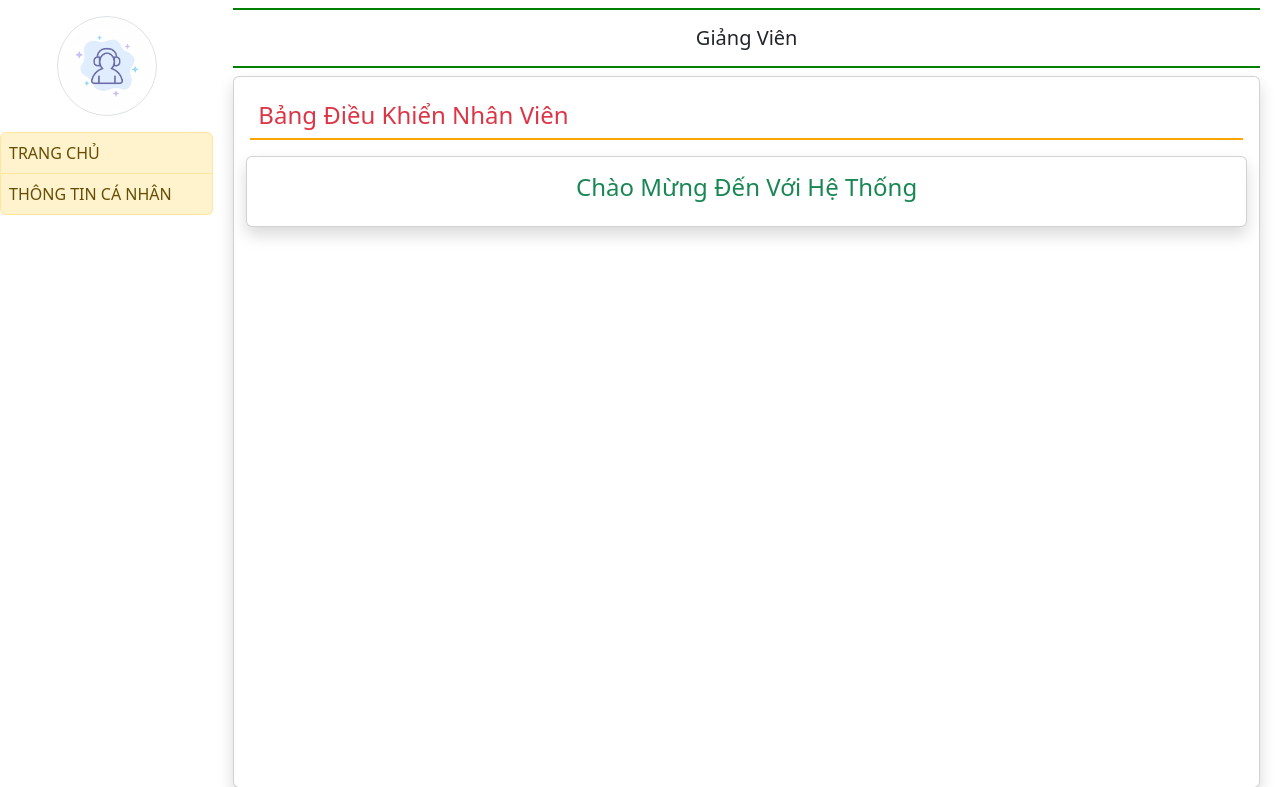
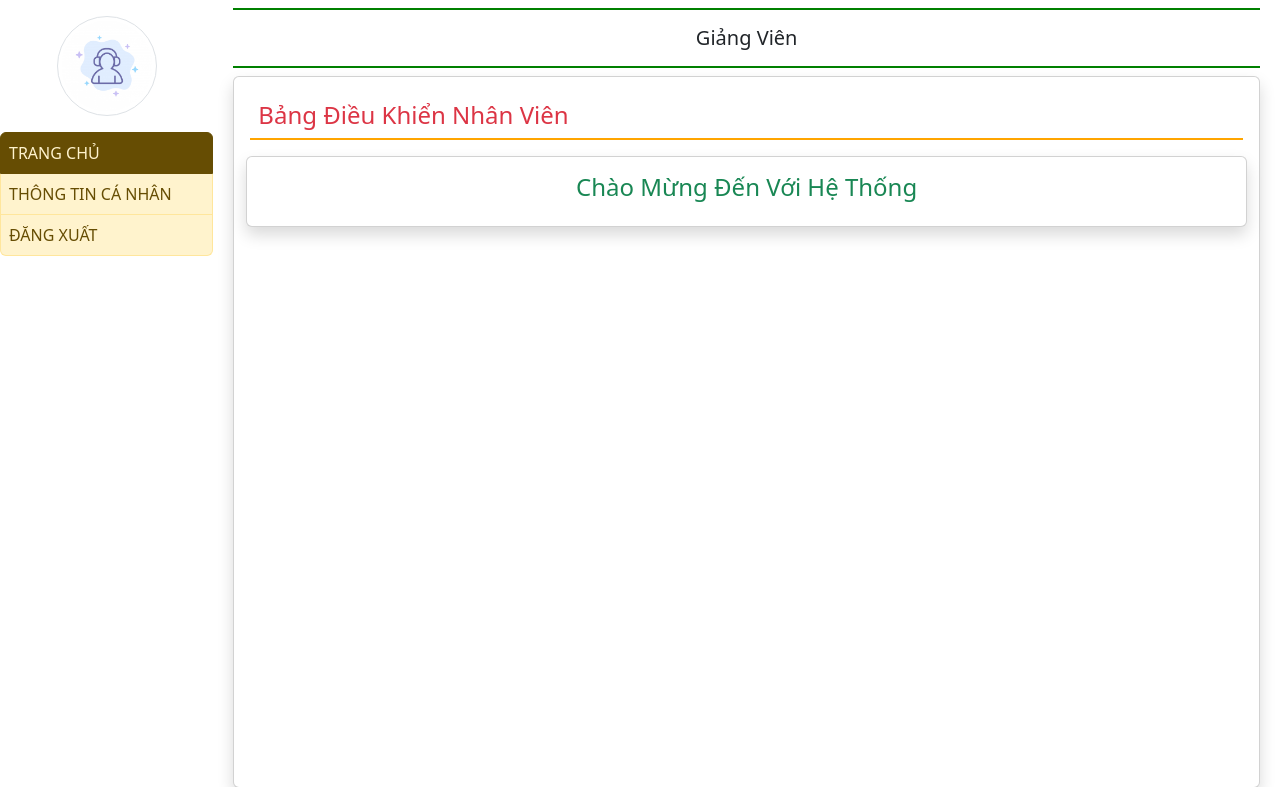
Before and after one commit to iuhttthuong/26_Uni-Salaries-Management, a Django app: page /giangvien_home/ in a window 1280 px wide. Shown: the top 787 px of the page. Run offline with Django 5.2, Linux system fonts and the light colour scheme.

Commit message:
add logout

```diff
--- a/finalproject/quanlyluong/templates/login/emp_base.html
+++ b/finalproject/quanlyluong/templates/login/emp_base.html
@@ -27,9 +27,7 @@
                 <a href="{% url 'emp_home'  %}" class="list-group-item list-group-item-warning list-group-item-action {% if request.resolver_match.url_name == 'emp_home' %}active{% endif %}">TRANG CHỦ</a>
                 <a href="{% url 'profile' %}" class="list-group-item list-group-item-warning list-group-item-action {% if request.resolver_match.url_name == 'profile' %}active{% endif %}">THÔNG TIN CÁ NHÂN</a>
                 <a href="{% url 'search' %}" class="list-group-item list-group-item-warning list-group-item-action {% if request.resolver_match.url_name == 'search' %}active{% endif %}">TÌM KIẾM GIẢNG VIÊN</a>
-                {% comment %} <a href="{% url 'search' %}" class="list-group-item list-group-item-warning list-group-item-action {% if request.resolver_match.url_name == 'view' %}active{% endif %}">XEM THÔNG TIN GIẢNG VIÊN</a>
-                <a href="{% url 'search' %}" class="list-group-item list-group-item-warning list-group-item-action {% if request.resolver_match.url_name == 'update_salary' %}active{% endif %}">CẬP NHẬT HỆ SỐ LƯƠNG</a>
-                <a href="{% url 'search' %}" class="list-group-item list-group-item-warning list-group-item-action">IN PHIẾU LƯƠNG</a> {% endcomment %}
+                <a href="{% url 'quanlyluong' %}" class="list-group-item list-group-item-warning list-group-item-action {% if request.resolver_match.url_name == 'logout_ketoan' %}active{% endif %} ">ĐĂNG XUẤT</a>
             </div>
         </div>
         <div class="col-sm-10">
--- a/finalproject/quanlyluong/templates/login/giangvien_base.html
+++ b/finalproject/quanlyluong/templates/login/giangvien_base.html
@@ -24,12 +24,10 @@
         <div class="col-sm-2 p-0">
             <center><img src="{% static 'app/images/icon.png' %}" width="100" height="100" class="img-thumbnail rounded-circle my-3"></center>
             <div class="list-group">
-                <a href="{% url 'giangvien_home'  %}" class="list-group-item list-group-item-warning list-group-item-action {% if request.resolver_match.url_name == 'emp_home' %}active{% endif %}">TRANG CHỦ</a>
-                <a href="{% url 'giangvien_profile' %}" class="list-group-item list-group-item-warning list-group-item-action {% if request.resolver_match.url_name == 'profile' %}active{% endif %}">THÔNG TIN CÁ NHÂN</a>
-                {% comment %} <a href="{% url 'search' %}" class="list-group-item list-group-item-warning list-group-item-action {% if request.resolver_match.url_name == 'search' %}active{% endif %}">TÌM KIẾM GIẢNG VIÊN</a> {% endcomment %}
-                {% comment %} <a href="{% url 'search' %}" class="list-group-item list-group-item-warning list-group-item-action {% if request.resolver_match.url_name == 'view' %}active{% endif %}">XEM THÔNG TIN GIẢNG VIÊN</a>
-                <a href="{% url 'search' %}" class="list-group-item list-group-item-warning list-group-item-action {% if request.resolver_match.url_name == 'update_salary' %}active{% endif %}">CẬP NHẬT HỆ SỐ LƯƠNG</a>
-                <a href="{% url 'search' %}" class="list-group-item list-group-item-warning list-group-item-action">IN PHIẾU LƯƠNG</a> {% endcomment %}
+                <a href="{% url 'giangvien_home'  %}" class="list-group-item list-group-item-warning list-group-item-action {% if request.resolver_match.url_name == 'giangvien_home' %}active{% endif %}">TRANG CHỦ</a>
+                <a href="{% url 'giangvien_profile' %}" class="list-group-item list-group-item-warning list-group-item-action {% if request.resolver_match.url_name == 'giangvien_profile' %}active{% endif %}">THÔNG TIN CÁ NHÂN</a>
+                <a href="{% url 'quanlyluong' %}" class="list-group-item list-group-item-warning list-group-item-action {% if request.resolver_match.url_name == 'logout_giangvien' %}active{% endif %} ">ĐĂNG XUẤT</a>
+
             </div>
         </div>
         <div class="col-sm-10">
--- a/finalproject/quanlyluong/templates/login/hieutruong_base.html
+++ b/finalproject/quanlyluong/templates/login/hieutruong_base.html
@@ -27,9 +27,7 @@
                 <a href="{% url 'hieutruong_home'  %}" class="list-group-item list-group-item-warning list-group-item-action {% if request.resolver_match.url_name == 'hieutruong_home' %}active{% endif %}">TRANG CHỦ</a>
                 <a href="{% url 'hieutruong_profile' %}" class="list-group-item list-group-item-warning list-group-item-action {% if request.resolver_match.url_name == 'hieutruong_profile' %}active{% endif %}">THÔNG TIN CÁ NHÂN</a>
                 <a href="{% url 'hieutruong_search' %}" class="list-group-item list-group-item-warning list-group-item-action {% if request.resolver_match.url_name == 'hieutruong_search' %}active{% endif %}">TÌM KIẾM GIẢNG VIÊN</a>
-                {% comment %} <a href="{% url 'search' %}" class="list-group-item list-group-item-warning list-group-item-action {% if request.resolver_match.url_name == 'view' %}active{% endif %}">XEM THÔNG TIN GIẢNG VIÊN</a>
-                <a href="{% url 'search' %}" class="list-group-item list-group-item-warning list-group-item-action {% if request.resolver_match.url_name == 'update_salary' %}active{% endif %}">CẬP NHẬT HỆ SỐ LƯƠNG</a>
-                <a href="{% url 'search' %}" class="list-group-item list-group-item-warning list-group-item-action">IN PHIẾU LƯƠNG</a> {% endcomment %}
+                <a href="{% url 'quanlyluong' %}" class="list-group-item list-group-item-warning list-group-item-action {% if request.resolver_match.url_name == 'logout_hieutruong' %}active{% endif %} ">ĐĂNG XUẤT</a>
             </div>
         </div>
         <div class="col-sm-10">
--- a/finalproject/quanlyluong/urls.py
+++ b/finalproject/quanlyluong/urls.py
@@ -22,5 +22,7 @@ urlpatterns = [
     path('giangvien_home/', views.giangvien_home, name='giangvien_home'),
     path('giangvien_profile/', views.giangvien_profile,
          name='giangvien_profile'),
-
+    path('logout_giangvien/', views.logout_giangvien, name='logout_giangvien'),
+    path('logout_ketoan/', views.logout_ketoan, name='logout_ketoan'),
+    path('logout_hieutruong/', views.logout_hieutruong, name='logout_hieutruong'),
 ]
--- a/finalproject/quanlyluong/views.py
+++ b/finalproject/quanlyluong/views.py
@@ -170,3 +170,48 @@ def hieutruong_salary_slip(request, magiangvien):
         'calculated_salary': calculated_salary
     }
     return render(request, 'login/hieutruong_salary_slip.html', context)
+
+
+def logout_giangvien(request):
+    # Kiểm tra xem session 'user_id' có tồn tại không
+    if 'user_id' in request.session:
+        # Xóa 'user_id' khỏi session
+        del request.session['user_id']
+        # Gửi thông báo đăng xuất thành công
+        messages.success(request, 'Bạn đã đăng xuất thành công.')
+    else:
+        # Gửi thông báo người dùng không đăng nhập
+        messages.error(request, 'Bạn chưa đăng nhập.')
+
+    # Chuyển hướng đến trang đăng nhập
+    return render(request, 'login/loginpage.html')
+
+
+def logout_ketoan(request):
+    # Kiểm tra xem session 'user_id' có tồn tại không
+    if 'user_id' in request.session:
+        # Xóa 'user_id' khỏi session
+        del request.session['user_id']
+        # Gửi thông báo đăng xuất thành công
+        messages.success(request, 'Bạn đã đăng xuất thành công.')
+    else:
+        # Gửi thông báo người dùng không đăng nhập
+        messages.error(request, 'Bạn chưa đăng nhập.')
+
+    # Chuyển hướng đến trang đăng nhập
+    return render(request, 'login/loginpage.html')
+
+
+def logout_hieutruong(request):
+    # Kiểm tra xem session 'user_id' có tồn tại không
+    if 'user_id' in request.session:
+        # Xóa 'user_id' khỏi session
+        del request.session['user_id']
+        # Gửi thông báo đăng xuất thành công
+        messages.success(request, 'Bạn đã đăng xuất thành công.')
+    else:
+        # Gửi thông báo người dùng không đăng nhập
+        messages.error(request, 'Bạn chưa đăng nhập.')
+
+    # Chuyển hướng đến trang đăng nhập
+    return render(request, 'login/loginpage.html')
```
Also changed, not shown: finalproject/quanlyluong/templates/login/logout_giangvien.html (added, +19 -0 lines), finalproject/quanlyluong/templates/login/logout_hieutruong.html (added, +19 -0 lines), finalproject/quanlyluong/templates/login/logout_ketoan.html (added, +19 -0 lines), finalproject/db.sqlite3.
